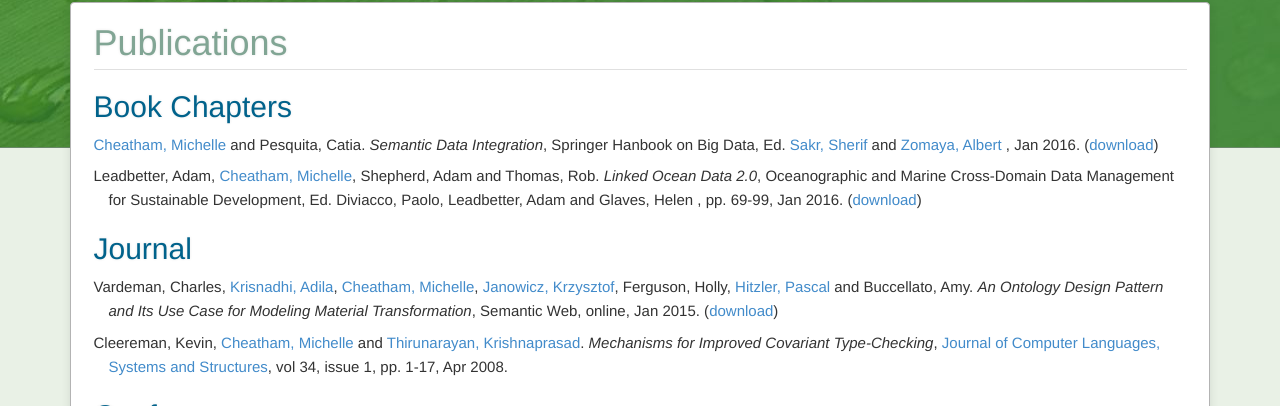
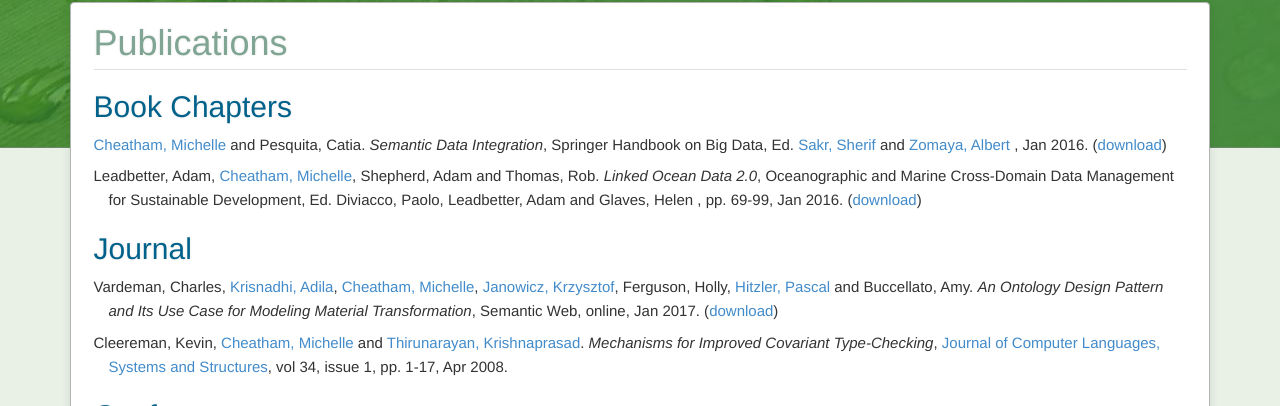
Before and after one commit to mcheatham/mcheatham.github.io, a Jekyll site: the page built from publications.md, in a window 1280 px wide. Shown: the part 102-508 px from the top of the page. Built offline with Jekyll 4.4.1, drawn with Linux system fonts in a browser that asks for light colours.

Commit message:
Added the files for the two book chapters and corrrected some typos

```diff
--- a/_data/papers.yaml
+++ b/_data/papers.yaml
@@ -3,7 +3,7 @@
   authors:
     - mcheatham
     - cpesquita
-  publication: Springer Hanbook on Big Data
+  publication: Springer Handbook on Big Data
   editors:
     - ssark
     - azomaya
@@ -141,7 +141,7 @@
     - abuccellato
   publication: Semantic Web
   location: online
-  date: 2015-01-01
+  date: 2017-01-01
   download: material-transformation.pdf
   type: journal
   keywords: odp
```
Also changed, not shown: 2 other files.
